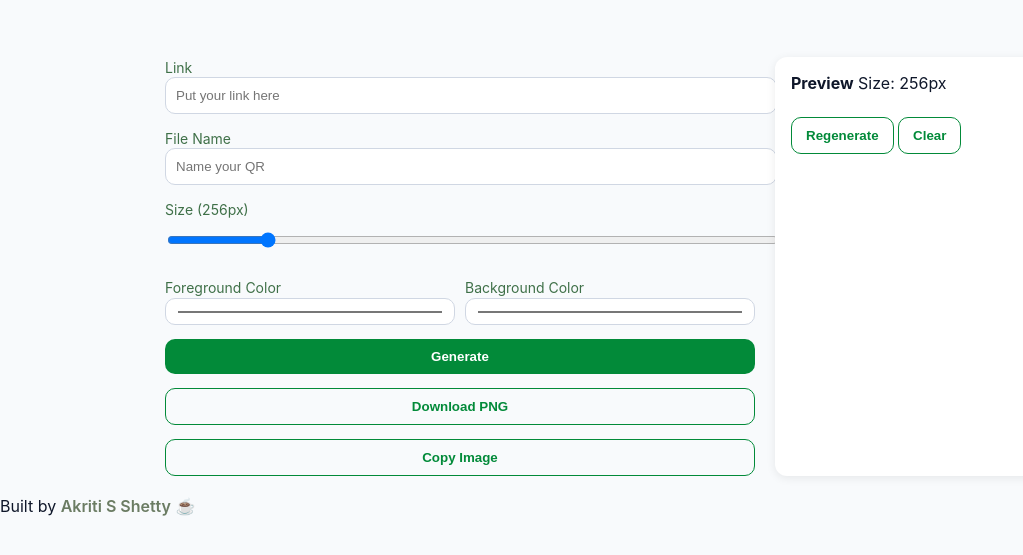
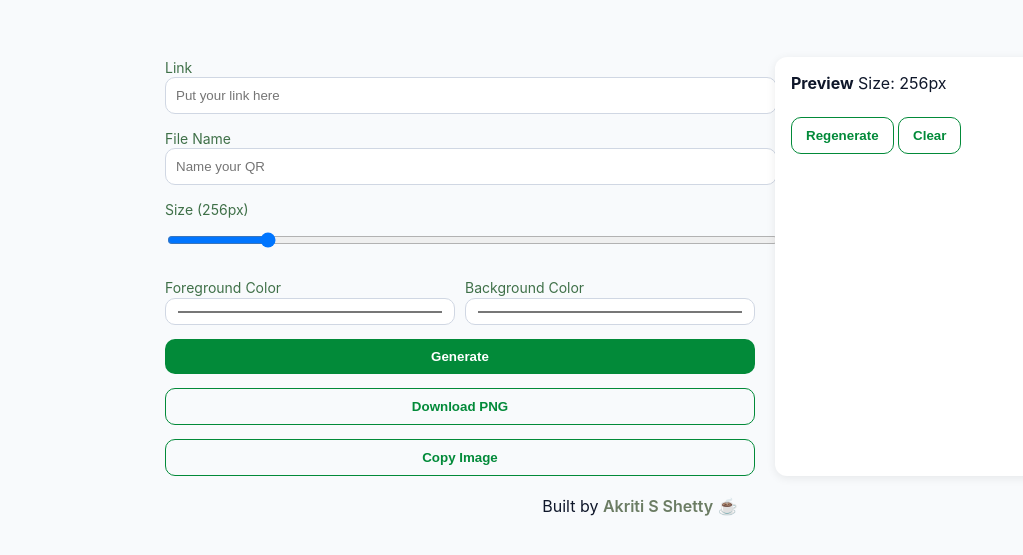
Before and after one commit to akritisshetty/qr-generator, a plain HTML site: page index.html in a window 1280 px wide. Shown: the part 87-642 px from the top of the page, without its empty margins (0-1023 px from the left). Drawn offline with Linux system fonts and the light colour scheme; a script that the page names is missing.

Commit message:
Update index.html

```diff
--- a/index.html
+++ b/index.html
@@ -74,8 +74,8 @@
 
   </main>
 
-  <div class="footer">
+  <div class="footer" style="text-align: center;">
             Built by <a href="https://github.com/akritisshetty/" target="_blank" style="color: #6b7c63; text-decoration: none; font-weight: 600; transition: color 0.3s;">Akriti S Shetty</a> ☕
-        </div>
+  </div>
 </body>
 </html>
```
